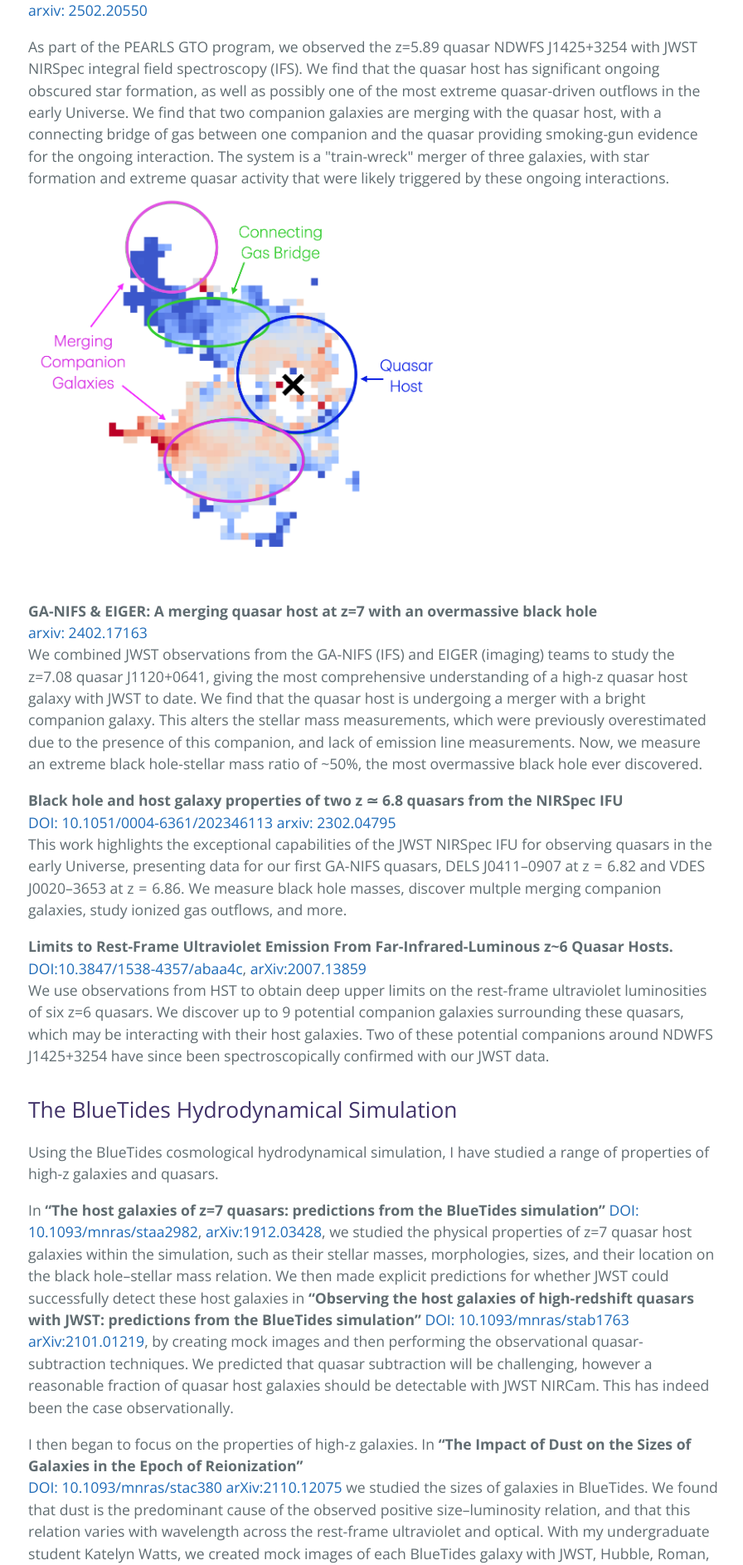
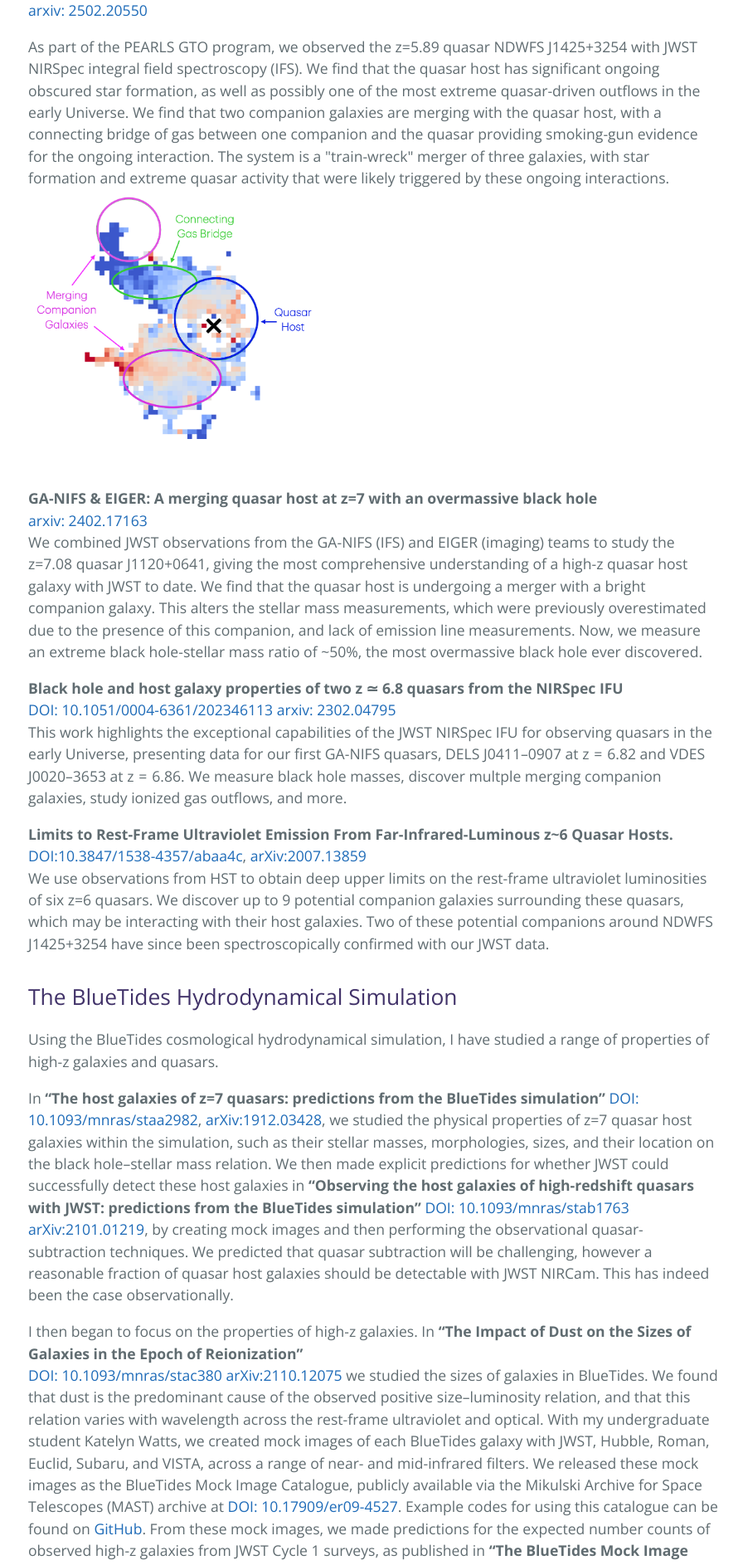
Before and after one commit to madelinemarshall/madelinemarshall.github.io, a Jekyll site: the page built from publications.md, in a window 1280 px wide. Shown: the part 558-2444 px from the top of the page at 83% size, without its empty margins (190-1086 px from the left). Built offline with Jekyll 4.4.1, drawn with Linux system fonts in a browser that asks for light colours.

Commit message:
Update publications.md

```diff
--- a/publications.md
+++ b/publications.md
@@ -24,7 +24,7 @@
   </div>
 
   <div class="column right">
-        <img src='../../NDWFS_Merger.png' border="0" width="500" style="padding:0px; display: block; line-height: 0px; font-size: 0px; border:0px;" align="top">  <br>
+        <img src='../../NDWFS_Merger.png' border="0" width="350" style="padding:0px; display: block; line-height: 0px; font-size: 0px; border:0px;" align="top">  <br>
   </div>
 </div>
 
```
